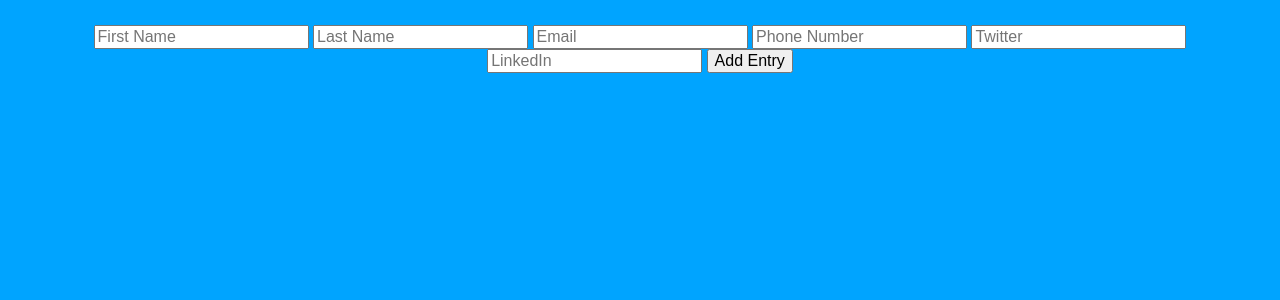
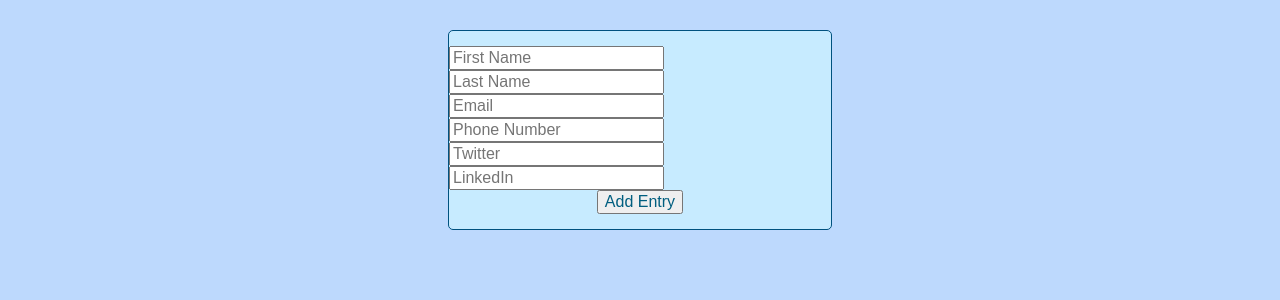
Before and after one commit to MeadeSlocomb/Addressbook, a web app: file app/index.html in a window 1280 px wide. Shown: the top 300 px of the page. Run offline with its HTML, style and script files only (its server is not run), Linux system fonts and the light colour scheme; some libraries are stand-ins or nearby versions.

Commit message:
Started styling input form

```diff
--- a/app/css/main.css
+++ b/app/css/main.css
@@ -2,11 +2,24 @@
   box-sizing: border-box; }
 
 body {
-  background-color: #00A4FF; }
+  background-color: #BDD9FD; }
 
 .container {
   text-align: center;
   margin-top: 25px; }
+
+.inputForm {
+  width: 30%;
+  margin: 30px auto;
+  padding: 15px 0;
+  color: #005E7F;
+  background-color: #C7EBFF;
+  border: 1px solid #00527F;
+  border-radius: 5px;
+  text-align: center; }
+
+.input {
+  display: block; }
 
 .entry {
   list-style-type: none;
@@ -19,7 +32,7 @@ body {
   margin: 10px auto; }
 
 .head {
-  width: 45%;
+  width: 47.5%;
   height: 80%;
   padding-left: 25px;
   padding-top: 15px;
@@ -34,7 +47,7 @@ body {
   padding: 5px; }
 
 .infoList {
-  width: 45%;
+  width: 47.5%;
   list-style-type: none;
   margin-top: 13px;
   display: inline-block;
@@ -48,7 +61,7 @@ body {
   right: 10px; }
 
 .menu {
-  width: 10%;
+  width: 5%;
   height: 28px;
   overflow: hidden;
   display: inline-block;
@@ -59,13 +72,15 @@ body {
   position: relative; }
 
 .menuhover {
-  height: 80px; }
+  height: 80px;
+  transition: all 2s ease;
+  border-left: #005E7F solid 1px; }
 
 .fa-pencil {
   color: #005E7F;
   display: block;
   padding-right: 3px;
-  padding-top: 5px; }
+  padding-top: 7px; }
 
 .fa-trash-o {
   color: #005E7F;
--- a/app/index.html
+++ b/app/index.html
@@ -11,14 +11,14 @@
 
   <div class="container">
 
-    <div>
+    <div class="inputForm">
       <form id="addEntry">
-        <input id="firstName" type="text" placeholder="First Name"/>
-        <input id="lastName" type="text" placeholder="Last Name"/>
-        <input id="email" type="text" placeholder="Email"/>
-        <input id="pNumber" type="text" placeholder="Phone Number"/>
-        <input id="twitter" type="text" placeholder="Twitter"/>
-        <input id="linkedIn" type="text" placeholder="LinkedIn"/>
+        <input id="firstName" class="input" type="text" placeholder="First Name"/>
+        <input id="lastName" class="input" type="text" placeholder="Last Name"/>
+        <input id="email" class="input" type="email" placeholder="Email"/>
+        <input id="pNumber" class="input" type="tel" placeholder="Phone Number"/>
+        <input id="twitter" class="input" type="text" placeholder="Twitter"/>
+        <input id="linkedIn" class="input" type="text" placeholder="LinkedIn"/>
         <button>Add Entry</button>
       </form>
     </div>
--- a/app/sass/main.scss
+++ b/app/sass/main.scss
@@ -4,12 +4,27 @@
 
 
 body {
-  background-color: #00A4FF;
+  background-color: #BDD9FD;
 }
 
 .container {
   text-align: center;
   margin-top: 25px;
+}
+
+.inputForm {
+  width: 30%;
+  margin: 30px auto;
+  padding: 15px 0;
+  color: #005E7F;
+  background-color: #C7EBFF;
+  border: 1px solid #00527F;
+  border-radius: 5px;
+  text-align: center;
+}
+
+.input {
+  display: block;
 }
 
 .entry {
@@ -24,7 +39,7 @@ body {
 }
 
 .head {
-  width: 45%;
+  width: 47.5%;
   height: 80%;
   padding-left: 25px;
   padding-top: 15px;
@@ -41,7 +56,7 @@ body {
 }
 
 .infoList {
-  width: 45%;
+  width: 47.5%;
   list-style-type: none;
   margin-top: 13px;
   // padding-left: 20px;
@@ -58,7 +73,7 @@ body {
 }
 
 .menu {
-  width: 10%;
+  width: 5%;
   // border-left: 1px #005E7F solid;
   height: 28px;
   overflow: hidden;
@@ -72,13 +87,16 @@ body {
 
 .menuhover {
   height: 80px;
+  transition: all 2s ease;
+  border-left: #005E7F solid 1px;
+
 }
 
 .fa-pencil {
   color: #005E7F;
   display: block;
   padding-right: 3px;
-  padding-top: 5px;
+  padding-top: 7px;
 
 }
 
```
